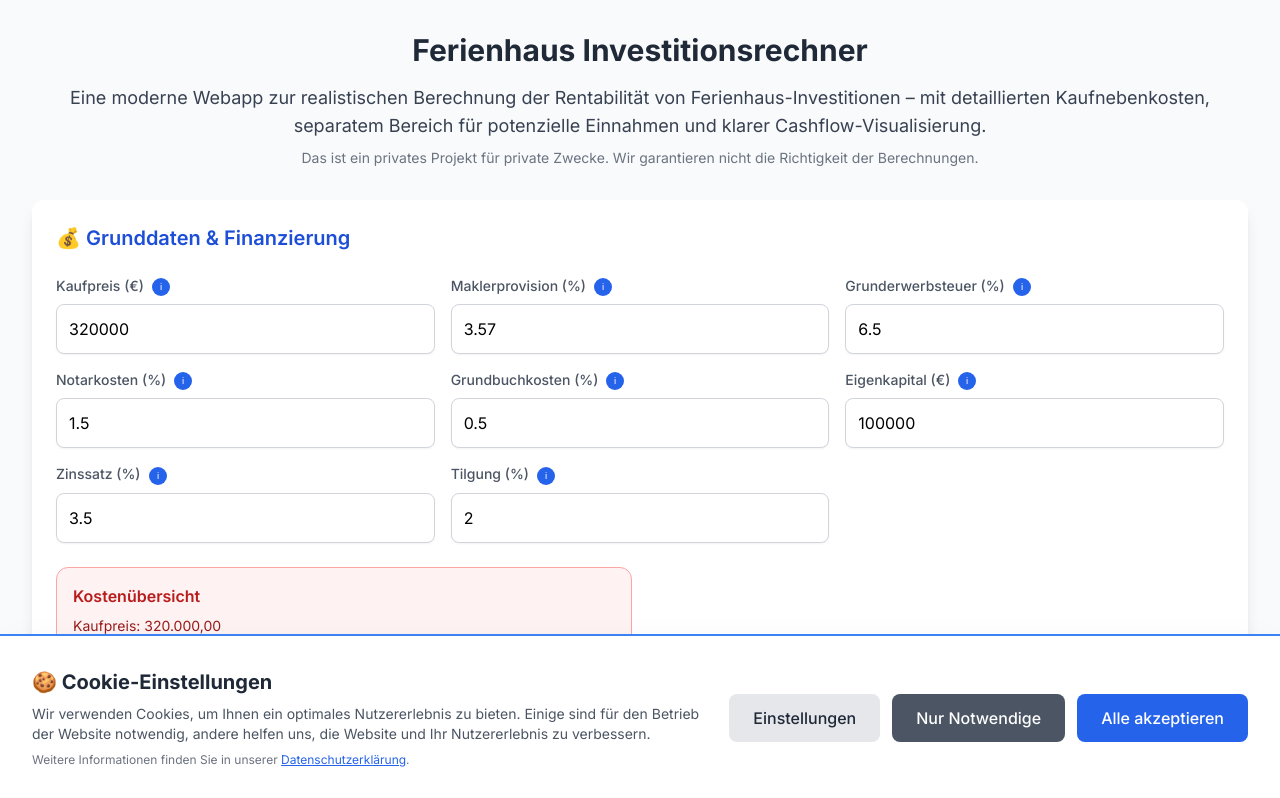
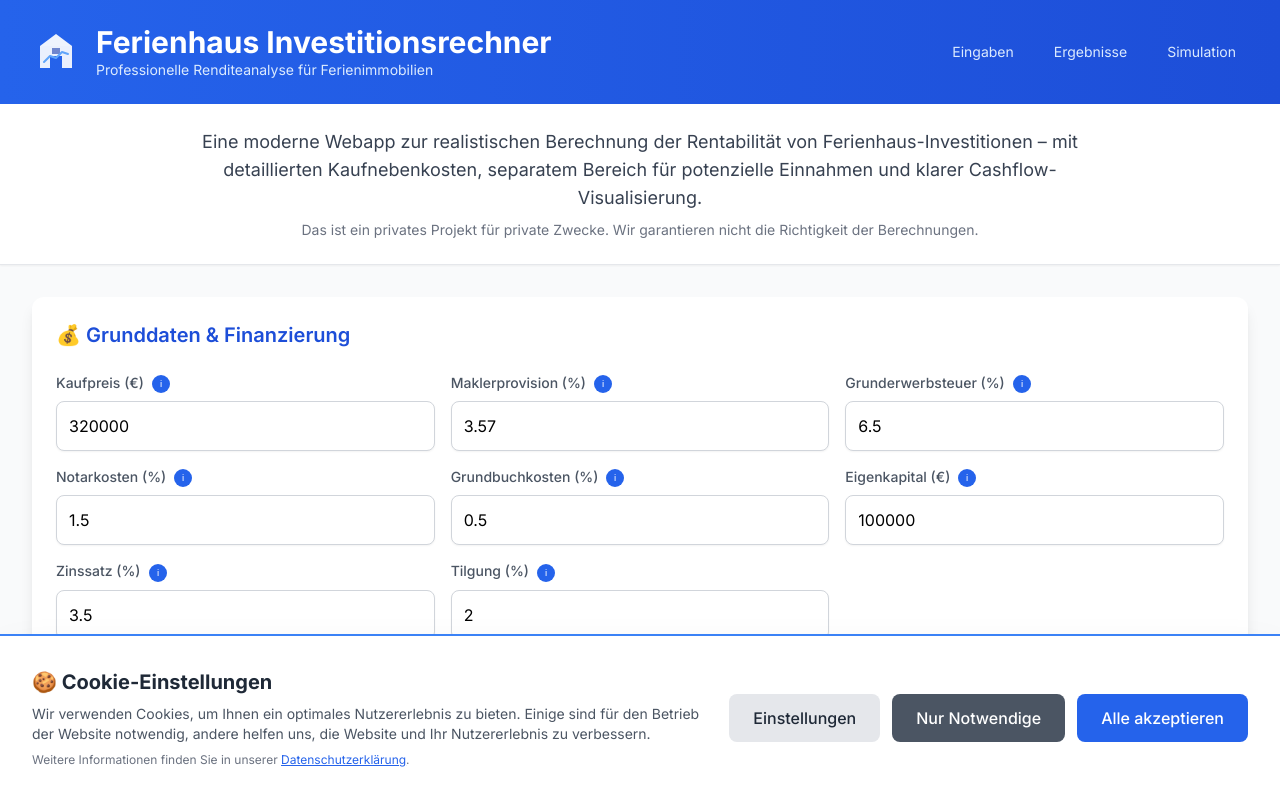
Before and after one commit to thorpeto/ferienhaus-finanzrechner, a Next.js app: page / in a window 1280 px wide. Shown: the top 798 px of the page. Built offline with nearby package versions, Linux system fonts and the light colour scheme.

Commit message:
Version 1.0.5

```diff
--- a/app/datenschutz/page.tsx
+++ b/app/datenschutz/page.tsx
@@ -6,6 +6,16 @@ export default function Datenschutz() {
   return (
     <div className="min-h-screen bg-gray-50 p-4 md:p-8 flex flex-col">
       <div className="max-w-4xl mx-auto bg-white rounded-xl shadow-lg p-8 mt-8">
+        {/* Link zurück zur Homepage */}
+        <div className="mb-6">
+          <Link href="/" className="inline-flex items-center text-blue-600 hover:text-blue-800 transition-colors">
+            <svg className="w-5 h-5 mr-2" fill="none" stroke="currentColor" viewBox="0 0 24 24">
+              <path strokeLinecap="round" strokeLinejoin="round" strokeWidth={2} d="M10 19l-7-7m0 0l7-7m-7 7h18" />
+            </svg>
+            Zurück zur Homepage
+          </Link>
+        </div>
+
         <h1 className="text-3xl font-bold mb-6 text-center text-gray-800">Datenschutzerklärung</h1>
 
         <section className="mb-6">
--- a/app/impressum/page.tsx
+++ b/app/impressum/page.tsx
@@ -6,6 +6,16 @@ export default function Impressum() {
   return (
     <div className="min-h-screen bg-gray-50 p-4 md:p-8 flex flex-col">
       <div className="max-w-4xl mx-auto bg-white rounded-xl shadow-lg p-8 mt-8">
+        {/* Link zurück zur Homepage */}
+        <div className="mb-6">
+          <Link href="/" className="inline-flex items-center text-blue-600 hover:text-blue-800 transition-colors">
+            <svg className="w-5 h-5 mr-2" fill="none" stroke="currentColor" viewBox="0 0 24 24">
+              <path strokeLinecap="round" strokeLinejoin="round" strokeWidth={2} d="M10 19l-7-7m0 0l7-7m-7 7h18" />
+            </svg>
+            Zurück zur Homepage
+          </Link>
+        </div>
+
         <h1 className="text-3xl font-bold mb-6 text-center text-gray-800">Impressum</h1>
         <div className="space-y-6 text-gray-700">
 
--- a/app/page.tsx
+++ b/app/page.tsx
@@ -376,20 +376,69 @@ export default function Home() {
   }
 
   return (
-    <div className="min-h-screen bg-gray-50 p-4 md:p-8 flex flex-col">
-      <div className="max-w-7xl mx-auto flex-1">
-        <h1 className="text-3xl font-bold mb-4 text-center text-gray-800">Ferienhaus Investitionsrechner</h1>
-  <div className="mb-8 mx-auto max-w-7xl text-center">
-          <p className="text-lg text-gray-700 mb-2">
+    <div className="min-h-screen bg-gray-50 flex flex-col">
+      {/* Professional Header */}
+      <header className="bg-gradient-to-r from-blue-600 to-blue-700 shadow-lg">
+        <div className="max-w-7xl mx-auto px-4 md:px-8 py-6">
+          <div className="flex items-center justify-between">
+            {/* Logo & Title */}
+            <div className="flex items-center gap-4">
+              {/* Modern Minimalist Logo */}
+              <svg width="48" height="48" viewBox="0 0 48 48" fill="none" xmlns="http://www.w3.org/2000/svg" className="flex-shrink-0">
+                {/* House outline */}
+                <path d="M24 6L8 18V40H18V28H30V40H40V18L24 6Z" fill="white" fillOpacity="0.9"/>
+                {/* Roof accent */}
+                <path d="M24 6L8 18H40L24 6Z" fill="white" fillOpacity="0.2"/>
+                {/* Window */}
+                <rect x="20" y="20" width="8" height="6" fill="#1E40AF" fillOpacity="0.6"/>
+                {/* Graph line overlay */}
+                <path d="M12 34L18 28L24 30L30 24L36 26" stroke="#60A5FA" strokeWidth="2" strokeLinecap="round" strokeLinejoin="round"/>
+              </svg>
+
+              <div className="flex flex-col">
+                <h1 className="text-2xl md:text-3xl font-bold text-white leading-tight">
+                  Ferienhaus Investitionsrechner
+                </h1>
+                <p className="text-blue-100 text-sm hidden md:block">
+                  Professionelle Renditeanalyse für Ferienimmobilien
+                </p>
+              </div>
+            </div>
+
+            {/* Quick Nav (optional) */}
+            <nav className="hidden lg:flex gap-4 text-sm">
+              <a href="#eingaben" className="text-blue-100 hover:text-white transition-colors px-3 py-2 rounded-lg hover:bg-blue-600/50">
+                Eingaben
+              </a>
+              <a href="#ergebnisse" className="text-blue-100 hover:text-white transition-colors px-3 py-2 rounded-lg hover:bg-blue-600/50">
+                Ergebnisse
+              </a>
+              <a href="#simulation" className="text-blue-100 hover:text-white transition-colors px-3 py-2 rounded-lg hover:bg-blue-600/50">
+                Simulation
+              </a>
+            </nav>
+          </div>
+        </div>
+      </header>
+
+      {/* Intro Section */}
+      <div className="bg-white border-b border-gray-200 shadow-sm">
+        <div className="max-w-7xl mx-auto px-4 md:px-8 py-6">
+          <div className="text-center">
+            <p className="text-lg text-gray-700 mb-2 max-w-4xl mx-auto">
               Eine moderne Webapp zur realistischen Berechnung der Rentabilität von Ferienhaus-Investitionen – mit detaillierten Kaufnebenkosten, separatem Bereich für potenzielle Einnahmen und klarer Cashflow-Visualisierung.
             </p>
             <p className="text-sm text-gray-500 mt-2">
               Das ist ein privates Projekt für private Zwecke. Wir garantieren nicht die Richtigkeit der Berechnungen.
             </p>
           </div>
+        </div>
+      </div>
+
+      <div className="max-w-7xl mx-auto flex-1 w-full px-4 md:px-8 py-8">
 
         {/* Eingaben */}
-  <div className="space-y-8 mb-8 max-w-7xl mx-auto">
+        <div id="eingaben" className="space-y-8 mb-8 w-full">
           {/* Grunddaten */}
           <div className="bg-white rounded-xl shadow-lg p-6">
             <h2 className="text-xl font-semibold mb-6 text-blue-700">💰 Grunddaten & Finanzierung</h2>
@@ -477,7 +526,6 @@ export default function Home() {
             ))}
           </div>
         </div>
-          </div>
 
         {/* Kosten */}
         <div className="bg-white rounded-xl shadow-lg p-6 mt-8">
@@ -550,7 +598,7 @@ export default function Home() {
         </div>
 
         {/* Ergebnisse (Basiswerte) */}
-  <div className="bg-white rounded-xl shadow-lg p-6 mb-8 mt-8">
+        <div id="ergebnisse" className="bg-white rounded-xl shadow-lg p-6 mb-8 mt-8">
           <h2 className="text-xl font-semibold mb-6 text-gray-700">Basis-Ergebnisse</h2>
           <div className="grid grid-cols-1 md:grid-cols-2 lg:grid-cols-4 gap-4">
             {Object.entries(result.base).map(([key, value]) => (
@@ -679,7 +727,7 @@ export default function Home() {
         </div>
 
         {/* Monte-Carlo-Simulation */}
-  <div className="bg-white rounded-xl shadow-lg p-6 mt-8">
+        <div id="simulation" className="bg-white rounded-xl shadow-lg p-6 mt-8">
           <h2 className="text-xl font-semibold mb-6 text-purple-700">🎲 Monte-Carlo-Simulation</h2>
           <div className="grid grid-cols-1 md:grid-cols-2 lg:grid-cols-3 gap-4 mb-4">
             <div className="flex flex-col">
@@ -862,6 +910,8 @@ export default function Home() {
             <li>• Die AfA (Abschreibung für Abnutzung) wird standardmäßig mit 50 Jahren berechnet</li>
           </ul>
         </div>
+      </div>
+
       {/* Footer mit Impressum-Link */}
       <footer className="w-full py-6 bg-gray-100 border-t border-gray-200 mt-8 text-center text-sm text-gray-600">
         <Link href="/impressum" className="text-blue-600 underline hover:text-blue-800 mr-4">Impressum</Link>
```
Lines whose indentation alone changed are shown as unchanged.
